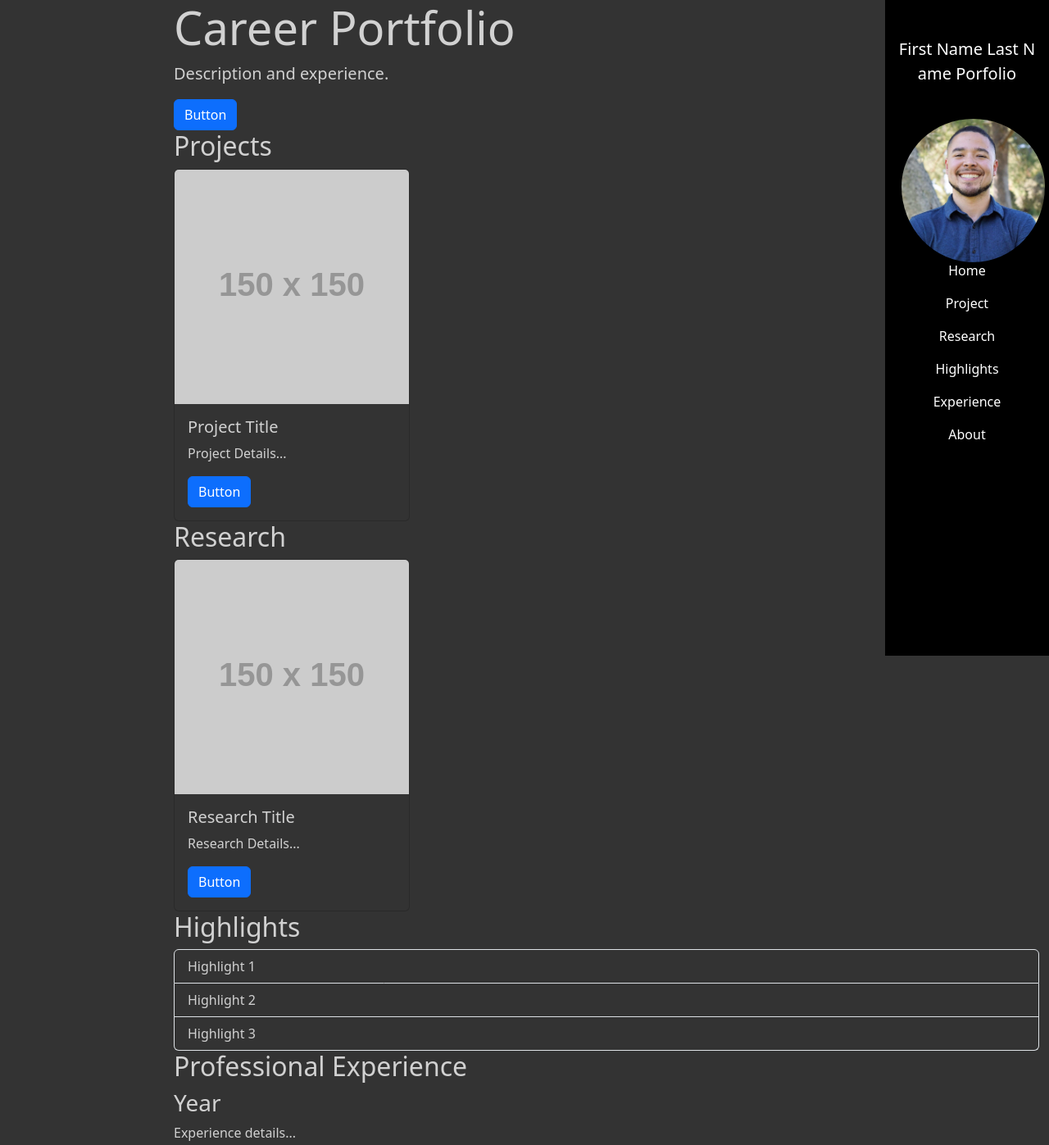
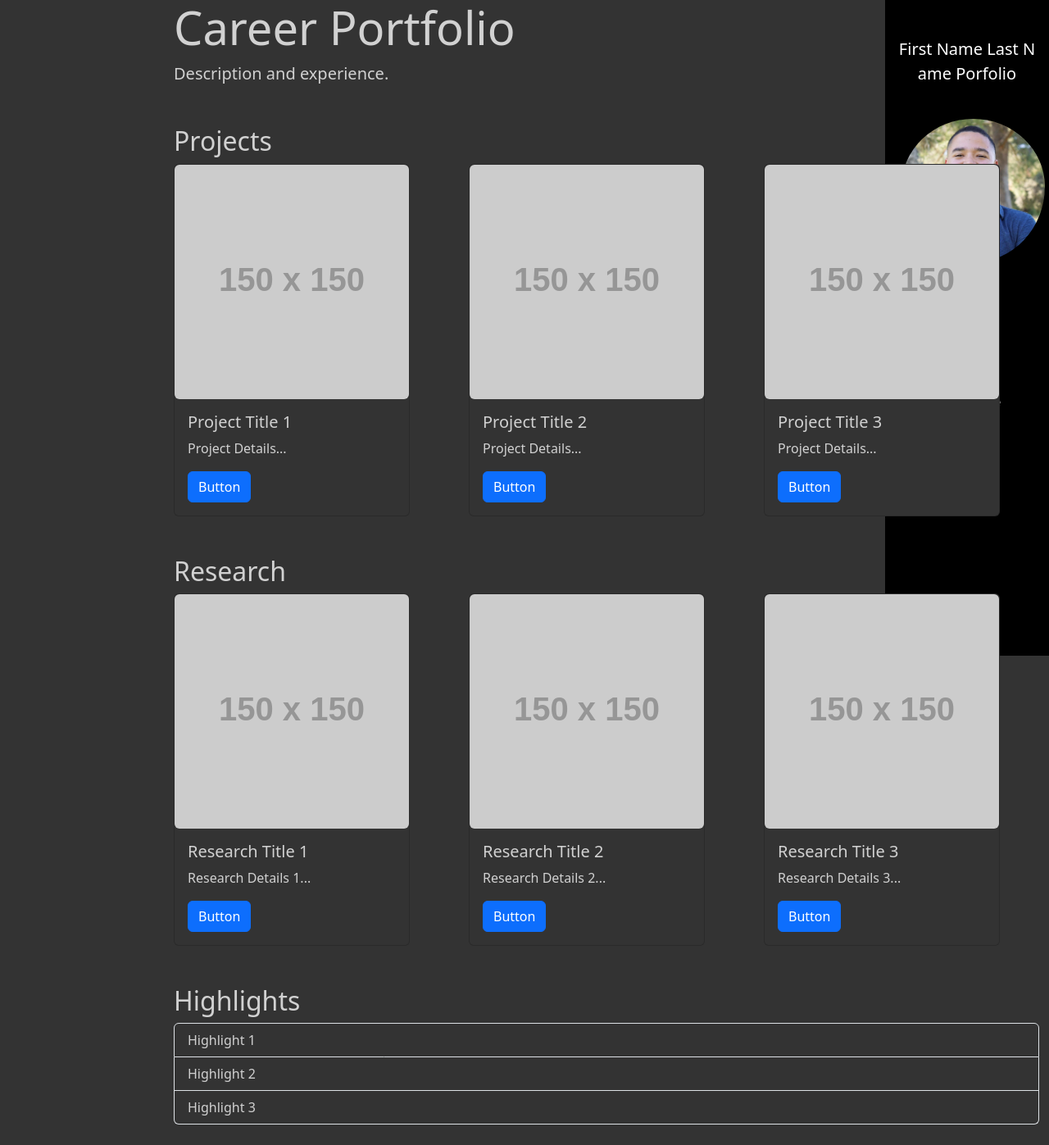
Before and after one commit to cordova-jon1618/jonathan_cordova_portfolio, a website: page index.html in a window 1280 px wide. Shown: the top 1397 px of the page at 82% size. Drawn offline with nearby package versions, Linux system fonts and the light colour scheme; placeholder pictures from the web are drawn by us; a script that the page names is missing.

Commit message:
Added profile photo, added row structure to project and research section

```diff
--- a/index.html
+++ b/index.html
@@ -9,13 +9,13 @@
     <link href="https://cdn.jsdelivr.net/npm/bootstrap@5.3.3/dist/css/bootstrap.min.css" rel="stylesheet" integrity="sha384-QWTKZyjpPEjISv5WaRU9OFeRpok6YctnYmDr5pNlyT2bRjXh0JMhjY6hW+ALEwIH" crossorigin="anonymous">
     <!-- Importing custom CSS -->
     <link href="scss/custom.css" rel="stylesheet">
+    <!-- Link to the animation stylesheet -->
+    <!-- <link rel="stylesheet" href="css/animation.css"> -->
+     <!-- Slick Carousel CSS -->
+    <link rel="stylesheet" type="text/css" href="https://cdn.jsdelivr.net/npm/slick-carousel/slick/slick.css"/>
+    <link rel="stylesheet" type="text/css" href="https://cdn.jsdelivr.net/npm/slick-carousel/slick/slick-theme.css"/>
     <!-- JavaScript Bootstrap Bundle with Popper -->
     <script src="https://cdn.jsdelivr.net/npm/bootstrap@5.3.3/dist/js/bootstrap.bundle.min.js" integrity="sha384-muWyVGEWInUGBXeY3mE67lAUPVWWpbBJ7x5J1TJphr8hjwkqKDZu+6Shw1FxufoG" crossorigin="anonymous"></script>
-    <!-- <style>
-        body {
-            padding-bottom: 80px;
-        }
-    </style> -->
 </head>
 
 
@@ -99,34 +99,91 @@
 
 
             <!-- Home section -->
-            <section id="home" class="container full-height">
+            <!-- <section id="home" class="container full-height">
                 <h1 class="display-4">Career Portfolio</h1>
                 <p class="lead">Description and experience.</p>
                 <a href="#project" class="btn btn-primary">Button</a>
+            </section> -->
+            <section id="home" class="container full-height mb-5">
+                <h1 class="display-4">Career Portfolio</h1>
+                <p class="lead">Description and experience.</p>
             </section>
 
             <!-- Project Section-->
-            <section id="project" class="container full-height">
+            <section id="project" class="container full-height mb-5">
                 <h2>Projects</h2>
+                <div class="row">
+                    <!-- Row 1 -->
+                    <div class="col-md-4">
                         <div class="card" style="width: 18rem;">
-                    <img src="https://via.placeholder.com/150" class="card-img-top" alt="Project Image">
+                            <img src="https://via.placeholder.com/150" class="card-img-top rounded" alt="Project Image">
                             <div class="card-body">
-                        <h5 class="card-title">Project Title</h5>
+                                <h5 class="card-title">Project Title 1</h5>
                                 <p class="card-text">Project Details...</p>
                                 <a href="#" class="btn btn-primary">Button</a>
                             </div>
                         </div>
+                    </div>
+                    <div class="col-md-4">
+                        <div class="card" style="width: 18rem;">
+                            <img src="https://via.placeholder.com/150" class="card-img-top rounded" alt="Project Image">
+                            <div class="card-body">
+                                <h5 class="card-title">Project Title 2</h5>
+                                <p class="card-text">Project Details...</p>
+                                <a href="#" class="btn btn-primary">Button</a>
+                            </div>
+                        </div>
+                    </div>
+                    <div class="col-md-4">
+                        <div class="card" style="width: 18rem;">
+                            <img src="https://via.placeholder.com/150" class="card-img-top rounded" alt="Project Image">
+                            <div class="card-body">
+                                <h5 class="card-title">Project Title 3</h5>
+                                <p class="card-text">Project Details...</p>
+                                <a href="#" class="btn btn-primary">Button</a>
+                            </div>
+                        </div>
+                    </div>
+
+                </div>
             </section>
 
+
             <!-- Research Section-->
-                <section id="research" class="container full-height">
+            <section id="research" class="container full-height mb-5">
                 <h2>Research</h2>
+
+                <div class="row">
+                    <!-- Row 1 -->
+                    <div class="col-md-4">
                         <div class="card" style="width: 18rem;">
-                        <img src="https://via.placeholder.com/150" class="card-img-top" alt="Research Image">
+                            <img src="https://via.placeholder.com/150" class="card-img-top rounded" alt="Research Image 1">
                             <div class="card-body">
-                            <h5 class="card-title">Research Title</h5>
-                            <p class="card-text">Research Details...</p>
+                                <h5 class="card-title">Research Title 1</h5>
+                                <p class="card-text">Research Details 1...</p>
                                 <a href="#" class="btn btn-primary">Button</a>
+                            </div>
+                        </div>
+                    </div>
+                    <div class="col-md-4">
+                        <div class="card" style="width: 18rem;">
+                            <img src="https://via.placeholder.com/150" class="card-img-top rounded" alt="Research Image 2">
+                            <div class="card-body">
+                                <h5 class="card-title">Research Title 2</h5>
+                                <p class="card-text">Research Details 2...</p>
+                                <a href="#" class="btn btn-primary">Button</a>
+                            </div>
+                        </div>
+                    </div>
+                    <div class="col-md-4">
+                        <div class="card" style="width: 18rem;">
+                            <img src="https://via.placeholder.com/150" class="card-img-top rounded" alt="Research Image 3">
+                            <div class="card-body">
+                                <h5 class="card-title">Research Title 3</h5>
+                                <p class="card-text">Research Details 3...</p>
+                                <a href="#" class="btn btn-primary">Button</a>
+                            </div>
+                        </div>
                     </div>
                 </div>
             </section>
@@ -142,7 +199,7 @@
             </section> -->
 
             <!-- Highlights section -->
-            <section id="highlights" class="container full-height">
+            <section id="highlights" class="container full-height mb-5">
                 <h2>Highlights</h2>
                 <ul class="list-group">
                     <li class="list-group-item">Highlight 1</li>
@@ -152,7 +209,7 @@
             </section>
 
             <!-- Experience section -->
-            <section id="experience" class="container full-height">
+            <section id="experience" class="container full-height mb-5">
                 <h2>Professional Experience</h2>
                 <div class="timeline">
                     <div class="timeline-content">
@@ -163,7 +220,7 @@
             </section>
 
             <!-- About section -->
-            <section id="about" class="container full-height">
+            <section id="about" class="container full-height mb-5">
                 <h2>About Me</h2>
                 <p>About details...</p>
             </section>
```
Also changed, not shown: css/animation.css (added, +15 -0 lines). Lines whose indentation alone changed are shown as unchanged.
